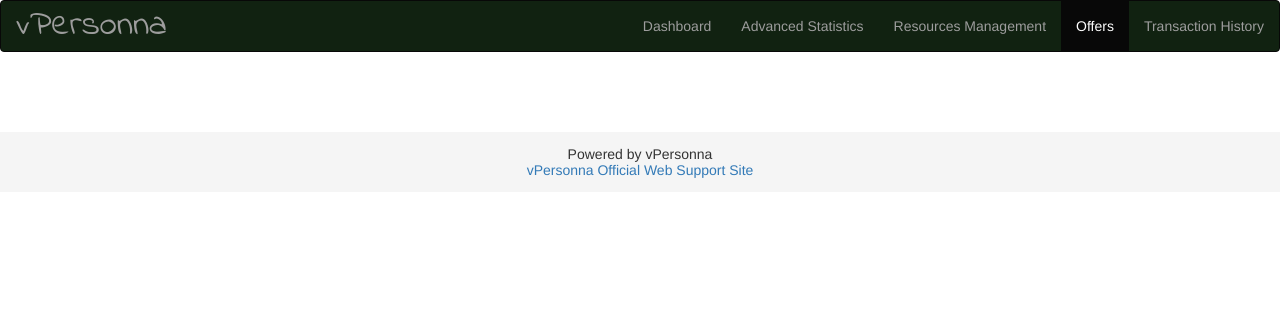
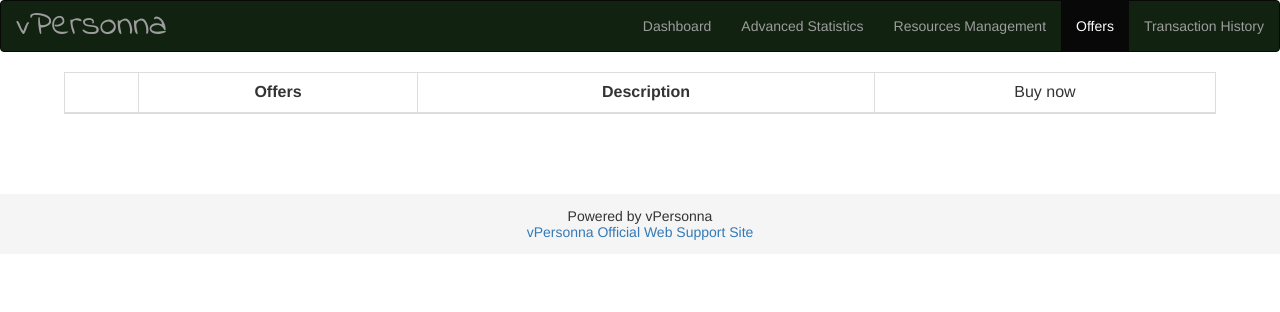
Before and after one commit to stanioanmihail/vpersonna-web, a Django app: page /offers in a window 1280 px wide. Shown: the top 312 px of the page. Run offline with Django 3.2, Linux system fonts and the light colour scheme; some libraries are stand-ins or nearby versions.

Commit message:
Offers Tab - offers table and database

```diff
--- a/vpersonna/vprofile/templates/profile/offers.html
+++ b/vpersonna/vprofile/templates/profile/offers.html
@@ -3,4 +3,30 @@
 class="active"
 {% endblock %}
 {% block content %}
+<table class="table table-bordered table-hover">
+        <thead>
+            <tr>
+                <td></td>
+                <td><center><b>Offers</b></center></td>
+                <td><center><b>Description</b></center></td>
+                <td><center>Buy now</center></td>
+            </tr>
+        </thead>
+        <tbody>
+        {% for offer in offers_list %}
+            <tr>
+                <td></td>
+                <td> {{ offer.offer_name }} </td>
+                <td> {{ offer.offer_description }} </td>
+                <td><center>
+                    <button class="btn btn-primary" type="submit" name="submit-offer" id="offer-submit-button">
+                        Buy now!
+                    </button>
+                    </center>
+                </td>
+            </tr>
+        {% endfor %}
+        </tbody>
+</table>
+
 {% endblock %}
--- a/vpersonna/vprofile/views.py
+++ b/vpersonna/vprofile/views.py
@@ -6,7 +6,7 @@
 from .forms import RuleForm
 import datetime
 from django.shortcuts import redirect, get_object_or_404
-from vprofile.models import Rule
+from vprofile.models import Rule, Offer
 
 
 # Create your views here.
@@ -163,6 +163,12 @@
     return redirect('/manage')
 
 def offers(request):
-	return render(request, 'profile/offers.html', {})
+    offers_list = Offer.objects.all()
+    template = loader.get_template('profile/offers.html')
+    context = RequestContext(request, {
+        'offers_list': offers_list,
+        })
+    return HttpResponse(template.render(context))
+
 def transactions(request):
 	return render(request, 'profile/transaction_hist.html', {})
```
Also changed, not shown: vpersonna/vprofile/models.py (+9 -0 lines), vpersonna/vprofile/migrations/0005_offer.py (added), vpersonna/vprofile/migrations/0006_auto_20150520_2126.py (added), 2 other files.
